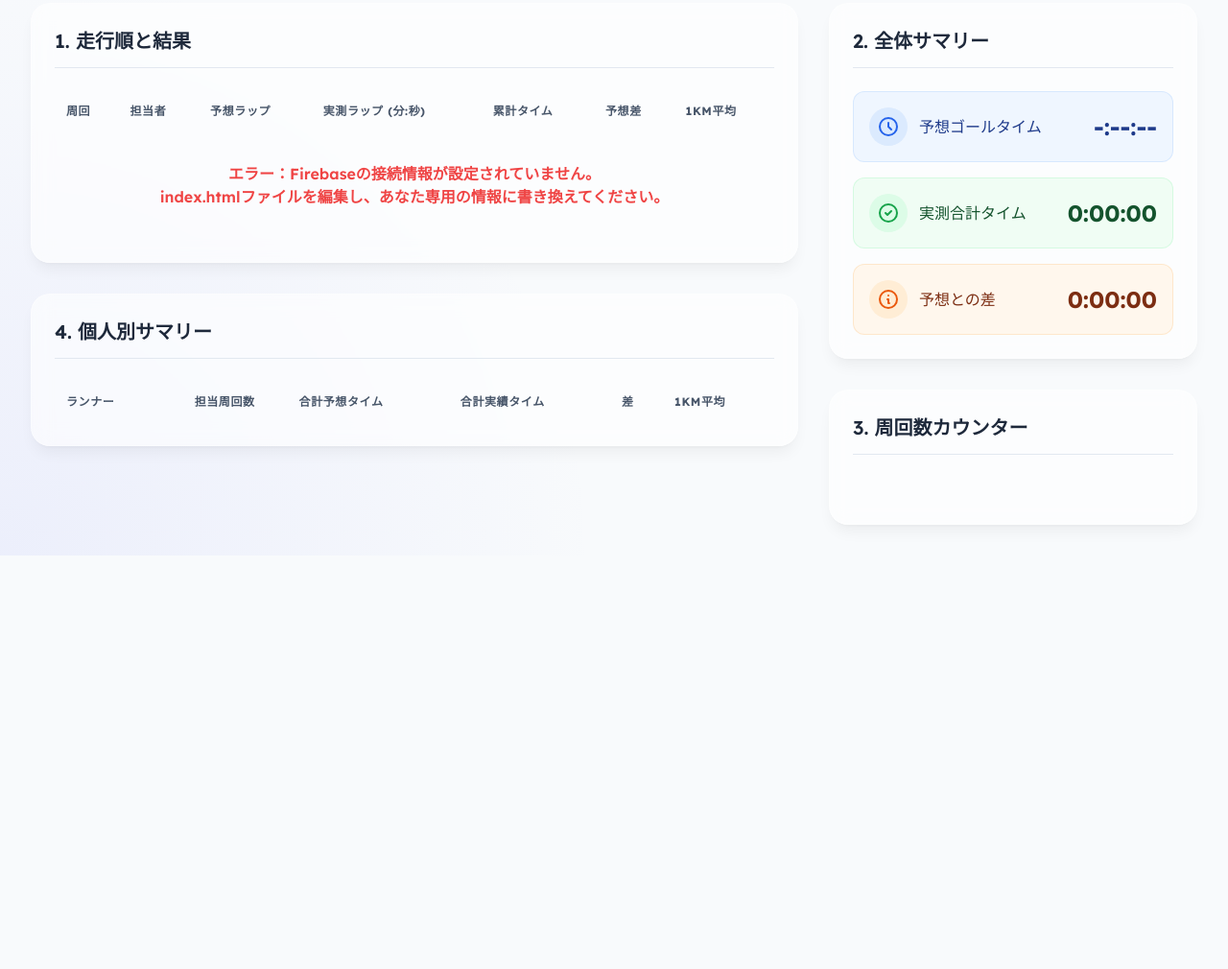
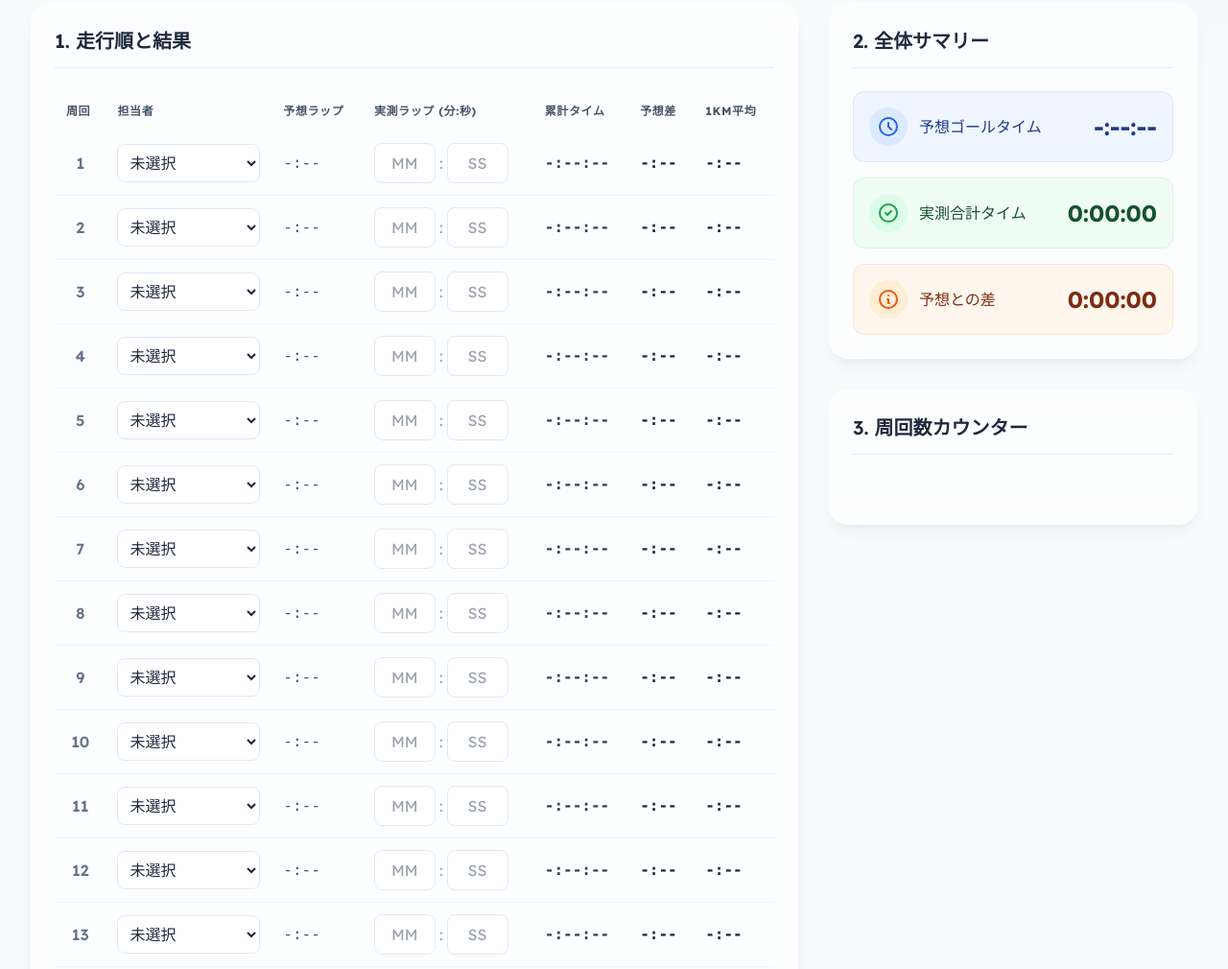
Before and after one commit to gre119/relay-marathon-app, a plain HTML site: page index.html in a window 1280 px wide. Shown: the part 1047-2057 px from the top of the page at 96% size. Before the commit the page ends 1626 px from the top, so only its background shows below. Drawn offline with nearby package versions, Linux system fonts and the light colour scheme; no server answers.

Commit message:
Add files via upload

```diff
--- a/index.html
+++ b/index.html
@@ -255,13 +255,14 @@
         async function initialize() {
             // ▼▼▼ この部分を、Firebaseコンソールからコピーしたあなた専用の情報に書き換えてください ▼▼▼
             const firebaseConfig = {
-              apiKey: "YOUR_API_KEY_HERE", // ← ここを書き換えてください！
-              authDomain: "your-project-name.firebaseapp.com",
-              projectId: "your-project-name",
-              storageBucket: "your-project-name.appspot.com",
-              messagingSenderId: "1234567890",
-              appId: "1:1234567890:web:abcdef123456"
-            };
+  apiKey: "AIzaSyBKwJxu2VokDz7rMIoWZlnjwdcv3fBJico",
+  authDomain: "relay-marathon-app.firebaseapp.com",
+  projectId: "relay-marathon-app",
+  storageBucket: "relay-marathon-app.firebasestorage.app",
+  messagingSenderId: "652986181710",
+  appId: "1:652986181710:web:4d010779344abc41f73b1f"
+};
+
             // ▲▲▲ ここまで ▲▲▲
 
             if (firebaseConfig.apiKey === "YOUR_API_KEY_HERE") {
```
